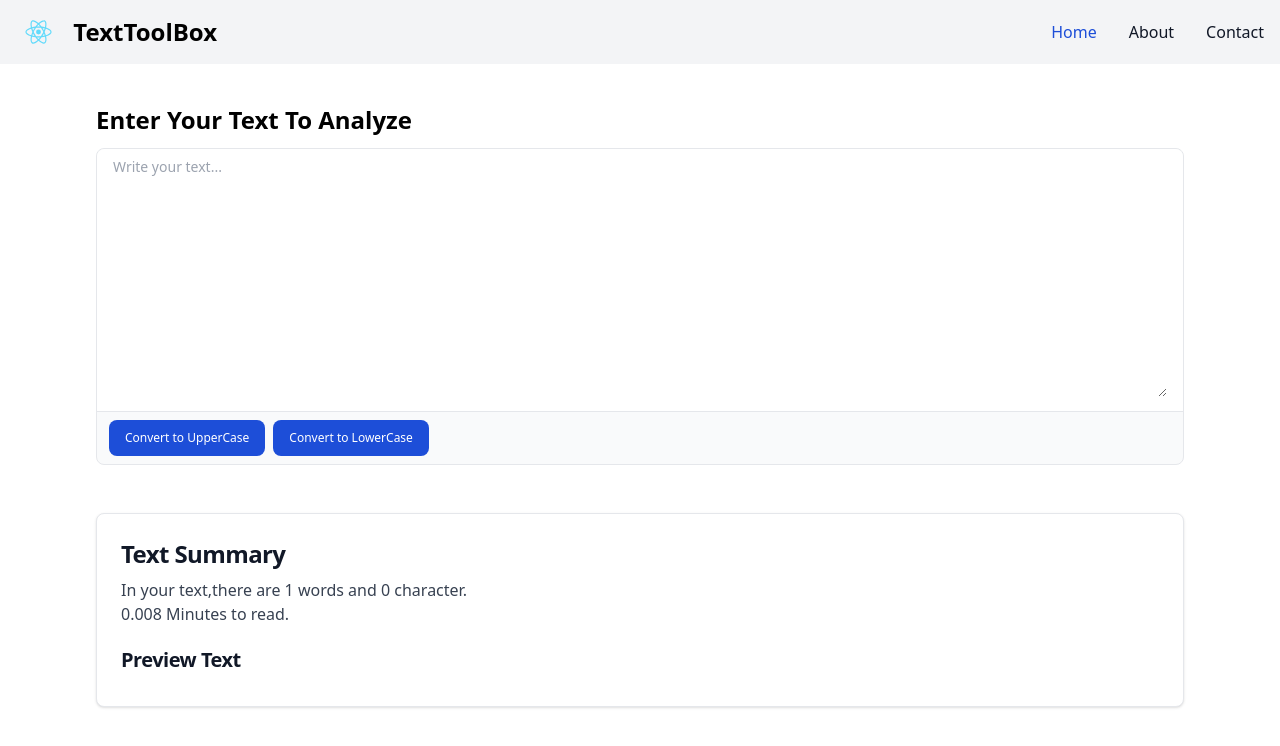
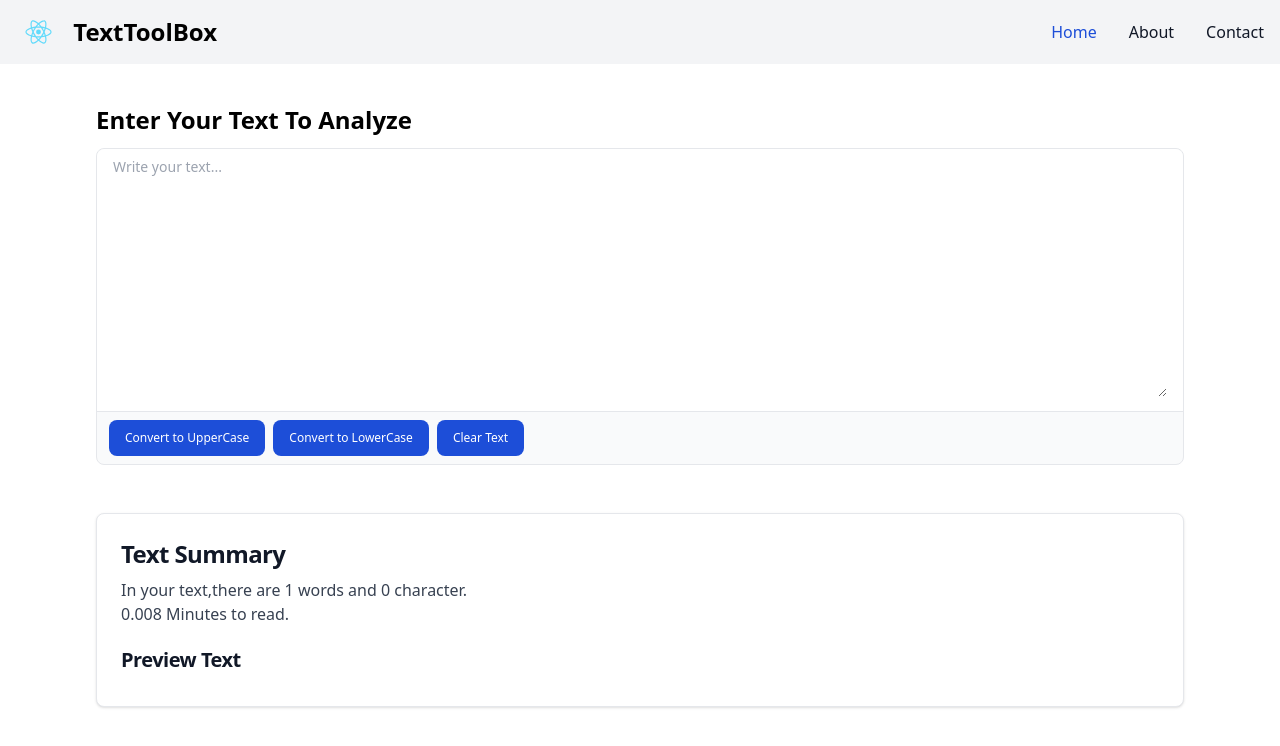
Before and after one commit to ripa01/TextToolbox, a React (Create React App) app: page / in a window 1280 px wide. Shown: the top 746 px of the page. Built offline with nearby package versions, Linux system fonts and the light colour scheme.

Commit message:
add clear text functionality

```diff
--- a/src/components/Textform.js
+++ b/src/components/Textform.js
@@ -10,6 +10,12 @@
   const handleLow = (event)=>{
     event.preventDefault();
     let new_text = text.toLowerCase();
+    setText(new_text)
+
+  }
+  const handleClear = (event)=>{
+    event.preventDefault();
+    let new_text = "";
     setText(new_text)
 
   }
@@ -36,6 +42,9 @@
            <button onClick={handleLow} className="inline-flex items-center py-2.5 px-4 text-xs font-medium text-center text-white bg-blue-700 rounded-lg focus:ring-4 focus:ring-blue-200 dark:focus:ring-blue-900 hover:bg-blue-800">
                Convert to LowerCase
            </button>
+           <button onClick={handleClear} className="inline-flex items-center py-2.5 px-4 text-xs font-medium text-center text-white bg-blue-700 rounded-lg focus:ring-4 focus:ring-blue-200 dark:focus:ring-blue-900 hover:bg-blue-800">
+               Clear Text
+           </button>
 
        </div>
    </div>
```
